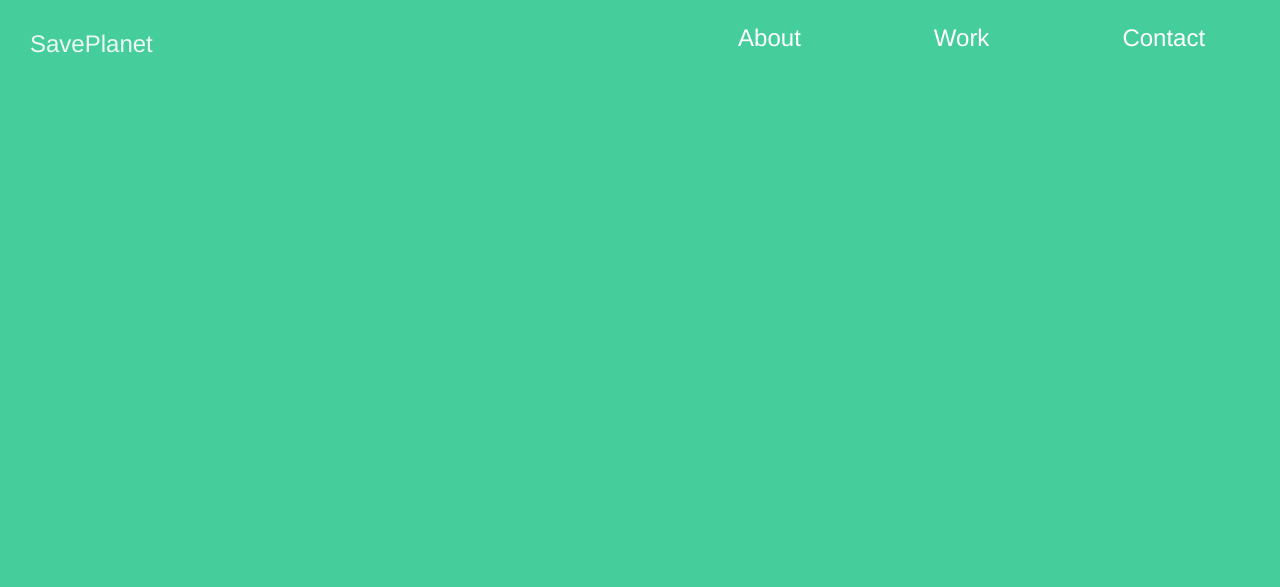
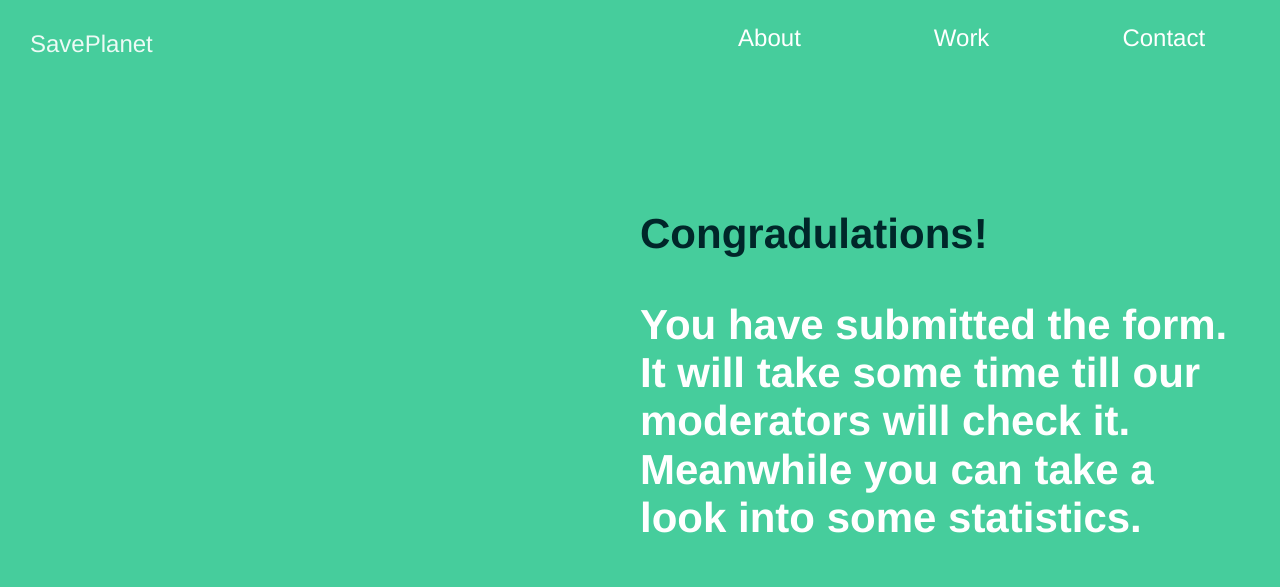
Before and after one commit to DigatalArtDesign/static-environment-issues-report, a website built with Parcel: page redirected.html in a window 1280 px wide. Built offline with nearby package versions, Linux system fonts and the light colour scheme.

Commit message:
feat: header structure of redirected

```diff
--- a/css/common.css
+++ b/css/common.css
@@ -111,6 +111,10 @@ body {
   justify-content: center;
 }
 
+.is-flex-end {
+  justify-content: flex-end;
+}
+
 .is-align-items-center {
   align-items: center;
 }
@@ -137,7 +141,11 @@ body {
 }
 
 .is-absolute {
-  position: absolute;
+  position: absolute !important;
+}
+
+.is-relative {
+  position: relative !important;
 }
 
 /* h1, h2, h3 etc. */
--- /dev/null
+++ b/css/pages/redirected.css
@@ -0,0 +1,18 @@
+.title-section {
+  padding: 8.33rem 0 0;
+}
+
+.title-section__wrapper {
+  max-width: 665px;
+  width: 100%;
+  padding-right: 3.33rem;
+}
+
+.title-section__main-text {
+  color: var(--white);
+  font-size: 3.5rem;
+}
+
+.title-section__main-text.title-black {
+  color: var(--background);
+}
--- /dev/null
+++ b/js/components/redirected.ts
@@ -0,0 +1,4 @@
+document.addEventListener("DOMContentLoaded", () => {
+    const data = JSON.parse(localStorage.getItem("formItem"));
+    console.log(data);
+});
--- a/redirected.html
+++ b/redirected.html
@@ -22,9 +22,10 @@
     <link rel="stylesheet" href="css/common.css" />
     <link rel="stylesheet" href="css/normalize.css" />
     <link rel="stylesheet" href="css/main.css" />
+    <link rel="stylesheet" href="css/pages/redirected.css" />
 </head>
 <body>
-    <header class="nav-bar">
+    <header class="nav-bar is-relative">
         <h3 class="logo-text is-h3">
           <span class="cursor-pointer" onclick="window.location = './index.html'">SavePlanet</span>
         </h3>
@@ -46,6 +47,21 @@
         </nav>
       </header>
     <main>
+        <section class="title-section is-display-flex is-flex-end">
+            <div></div>
+            <article class="title-section__article is-half-flex-basis is-display-flex is-justify-center">
+                <div class="title-section__wrapper">
+                    <h2 class="title-section__main-text title-black">Congradulations!</h2>
+                    <h3 class="title-section__main-text">You have submitted the form.
+                        It will take some time till our
+                        moderators will check it.
+                        Meanwhile you can take
+                        a look into some statistics.
+                    </h3>
+                </div>
+            </article>
+        </section>
     </main>
+    <script type="text/javascript" src="./js//components/redirected.ts"></script>
 </body>
 </html>
```
